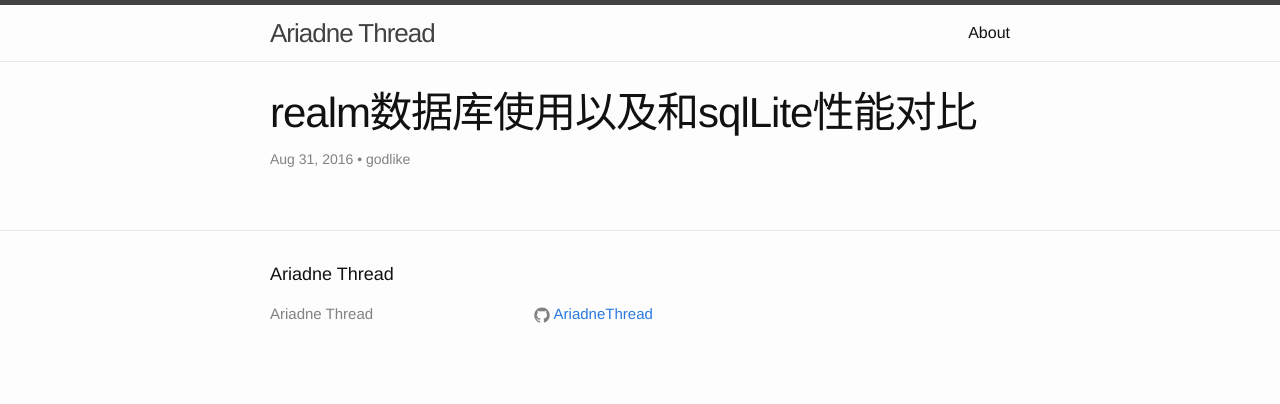
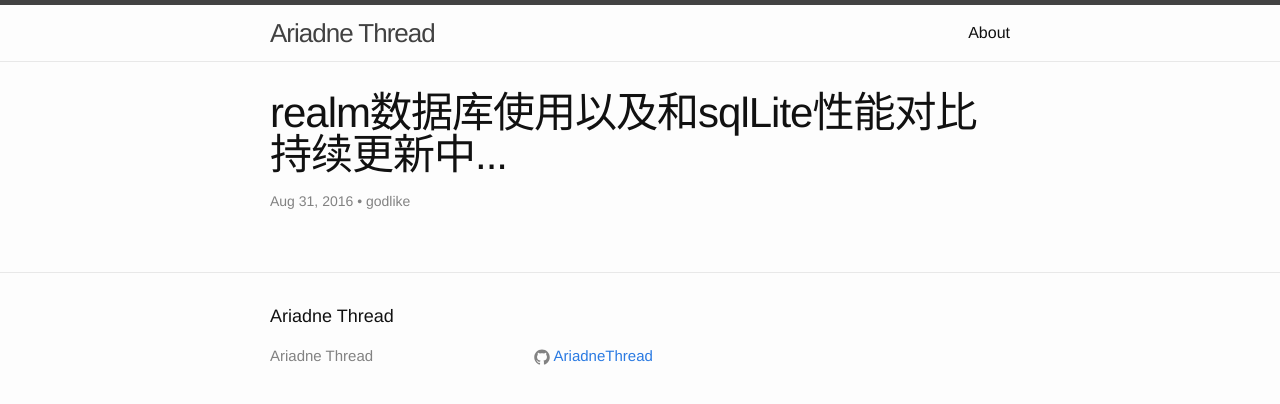
Before and after one commit to AriadneThread/ariadnesthread.github.io, a Jekyll site: the page built from _posts/2016-08-31-realm.md, in a window 1280 px wide. Shown: the top 404 px of the page. Built offline with Jekyll 4.4.1, drawn with Linux system fonts in a browser that asks for light colours.

Commit message:
Update 2016-08-31-realm.md

```diff
--- a/_posts/2016-08-31-realm.md
+++ b/_posts/2016-08-31-realm.md
@@ -1,6 +1,6 @@
 ---
 layout: post
-title:  "realm数据库使用以及和sqlLite性能对比"
+title:  "realm数据库使用以及和sqlLite性能对比 持续更新中..."
 date:   2016-08-31 16:13:14 +0800
 author: godlike
 
```
